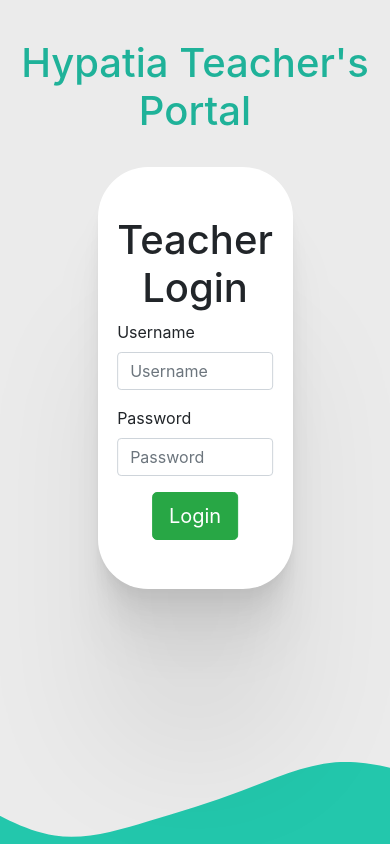
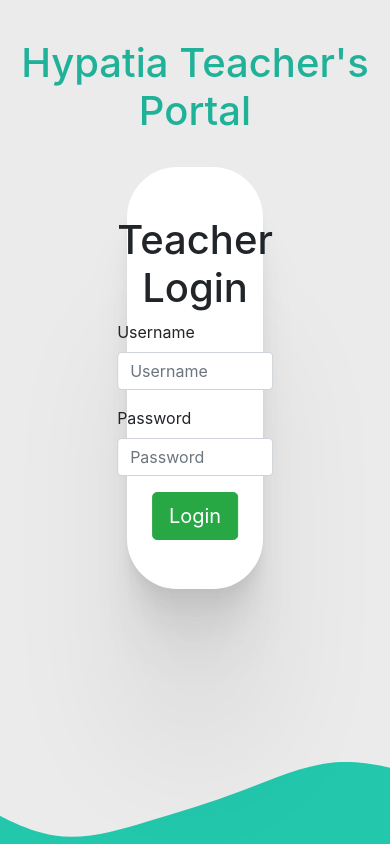
Before and after one commit to ushinghal19/teachers-portal, a React (Create React App) app in the folder front-end/tp-react-app/: page / in a window 390 px wide. Built offline with nearby package versions, Linux system fonts and the light colour scheme.

Commit message:
Minor responsiveness update

```diff
--- a/front-end/tp-react-app/src/components/login/Login.scss
+++ b/front-end/tp-react-app/src/components/login/Login.scss
@@ -2,7 +2,7 @@
     position: relative;
     text-align: center;
     margin: auto;
-    width: 50vw;
+    width: 35vw;
     height: 50vh;
     background: #FFFFFF;
     box-shadow: 0px 167.485px 133.988px rgba(0, 0, 0, 0.07), 0px 69.9711px 55.9769px rgba(0, 0, 0, 0.0503198), 0px 37.4099px 29.9279px rgba(0, 0, 0, 0.0417275), 0px 20.9717px 16.7773px rgba(0, 0, 0, 0.035), 0px 11.1379px 8.91032px rgba(0, 0, 0, 0.0282725), 0px 4.63473px 3.70778px rgba(0, 0, 0, 0.0196802);
```
